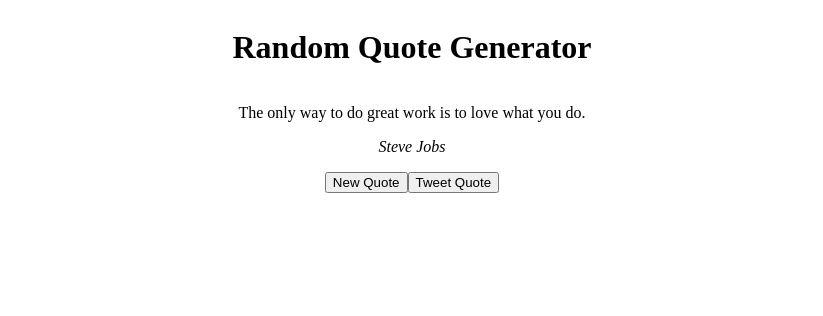
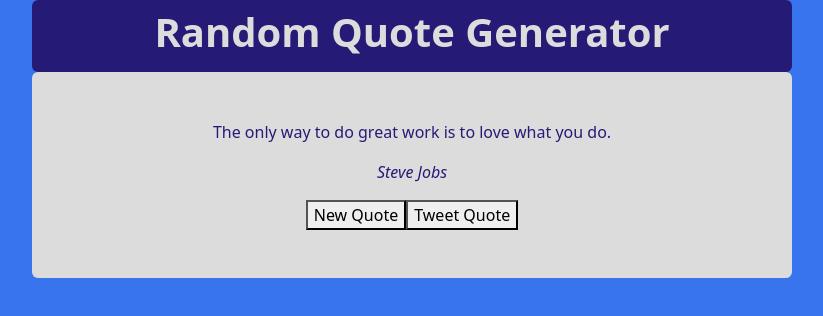
Before and after one commit to tzinadah/random-quote-generator, a React (Create React App) app: page / in a window 1280 px wide. Shown: the top 316 px of the page, without its empty margins (228-1051 px from the left). Built offline with nearby package versions, Linux system fonts and the light colour scheme.

Commit message:
Add style to App component

```diff
--- a/package.json
+++ b/package.json
@@ -7,10 +7,13 @@
     "@testing-library/jest-dom": "^5.17.0",
     "@testing-library/react": "^13.4.0",
     "@testing-library/user-event": "^13.5.0",
+    "bootstrap": "^5.3.3",
     "gh-pages": "^6.1.1",
     "react": "^18.3.1",
+    "react-bootstrap": "^2.10.5",
     "react-dom": "^18.3.1",
     "react-scripts": "5.0.1",
+    "sass": "^1.79.4",
     "web-vitals": "^2.1.4"
   },
   "scripts": {
--- a/public/index.html
+++ b/public/index.html
@@ -9,6 +9,5 @@
   <body>
     <noscript>You need to enable JavaScript to run this app.</noscript>
     <div id="root"></div>
-    <script src="https://cdn.freecodecamp.org/testable-projects-fcc/v1/bundle.js"></script>
   </body>
 </html>
--- a/src/App.css
+++ /dev/null
@@ -1,7 +0,0 @@
-.app{
-    text-align: center;
-    width: 100%;
-    display: flex;
-    justify-items: center;
-    flex-direction: column;
-}
--- a/src/App.js
+++ b/src/App.js
@@ -1,11 +1,24 @@
 import QuoteDisplay from "./QuoteDisplay";
-import './App.css';
+import Container from "react-bootstrap/Container"
+import Row from "react-bootstrap/Row"
+import Col from "react-bootstrap/Col"
+import "./custom.scss"
 
 function App() {
   return (
-    <div className="app">
-      <h1>Random Quote Generator</h1>
-      <QuoteDisplay />
+    <div className="App">
+      <Container className="text-center">
+        <Row className="justify-content-center">
+          <Col xs={8} className="bg-dark text-light rounded p-2">
+            <h1 className="fw-bold">Random Quote Generator</h1>
+          </Col>
+        </Row>
+        <Row className="justify-content-center">
+          <Col xs={8} className="bg-light text-dark rounded p-5">
+            <QuoteDisplay />
+          </Col>
+        </Row>
+      </Container>
     </div>
   );
 }
--- a/src/QuoteDisplay.js
+++ b/src/QuoteDisplay.js
@@ -68,7 +68,7 @@ function QuoteDisplay(props){
             <a
             id="tweet-quote"
             href={`https://twitter.com/intent/tweet?text=${encodeURIComponent(`"${quote.text}"\n\u2014${quote.author}`)}`}
-                 target="_blank"><button>Tweet Quote</button>
+                 target="_blank"rel="noreferrer"><button>Tweet Quote</button>
             </a>
         </div>
     )
--- /dev/null
+++ b/src/custom.scss
@@ -0,0 +1,16 @@
+$white: #ffffff;
+
+$theme-colors: (
+    "light":      #dddcdc,
+    "dark":       #251b76,
+    "primary":    #0045a7,
+    "secondary":  #3974ef,
+    "info":       #6ff6c0,
+    "success":    #00b568,
+    "warning":    #e7d000,
+    "danger":     #f91900,
+);
+
+$body-bg: #3974ef;
+
+@import "~bootstrap/scss/bootstrap.scss";
```
Also changed, not shown: src/index.js (line endings or trailing spaces), 1 other file (tests, documents, lock files or other folders).
